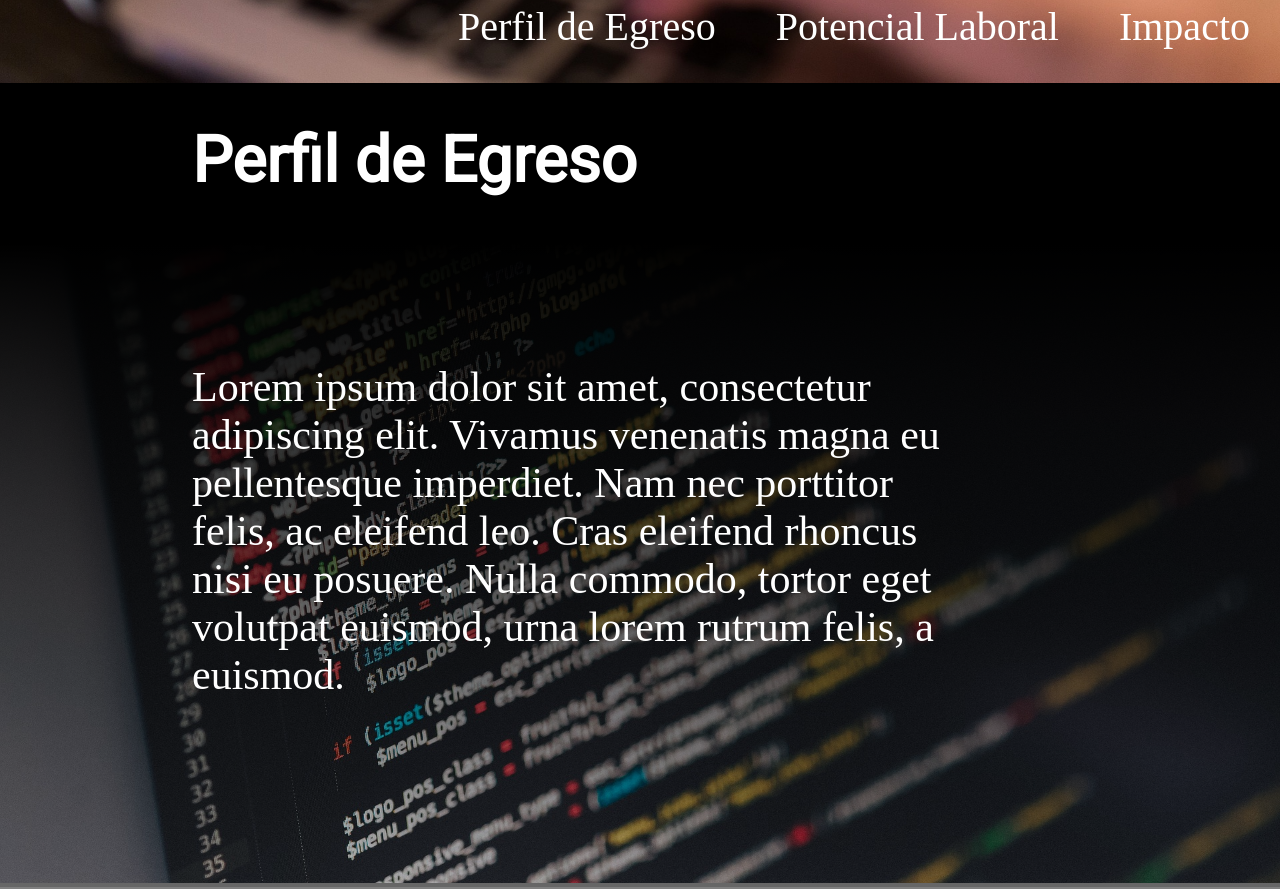
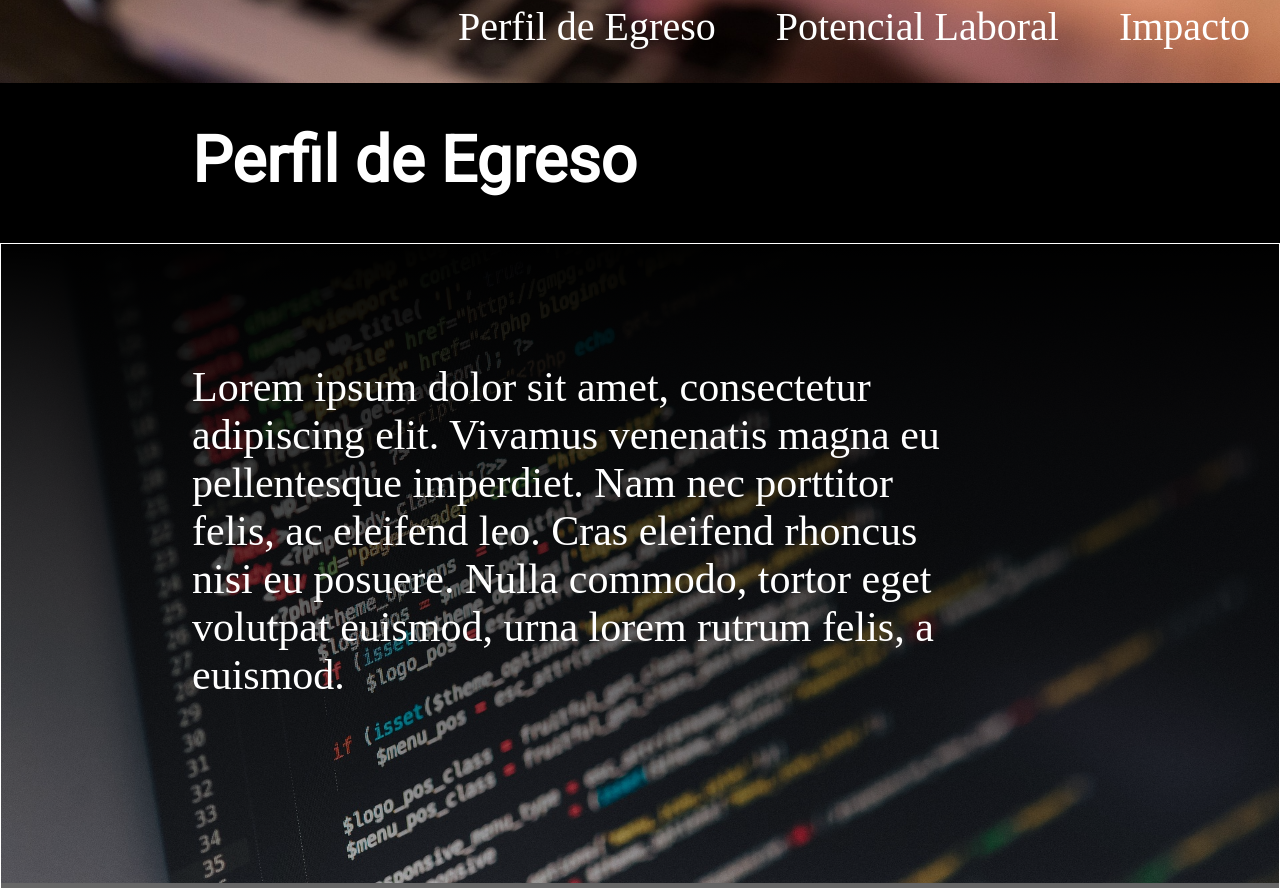
Before and after one commit to BrandonLOrellana/Ing-Comp_Landing, a plain HTML site: page src/index.html in a window 1280 px wide. Shown: the part 717-1606 px from the top of the page. Drawn offline with Linux system fonts and the light colour scheme.

Commit message:
Update style.css

```diff
--- a/src/style.css
+++ b/src/style.css
@@ -83,10 +83,8 @@ body{
     background: linear-gradient(black,rgba(0,0,0,0.2));
 
     /*Quitar comentario para ver las orillas del div*/
-
-    /* border: 1px solid;
-    border-color: white; */
-
+    /* Listo nomás lo reduje a una línea */
+    border: 1px solid white;
 }
 .background2{
     width: 100%;
```
